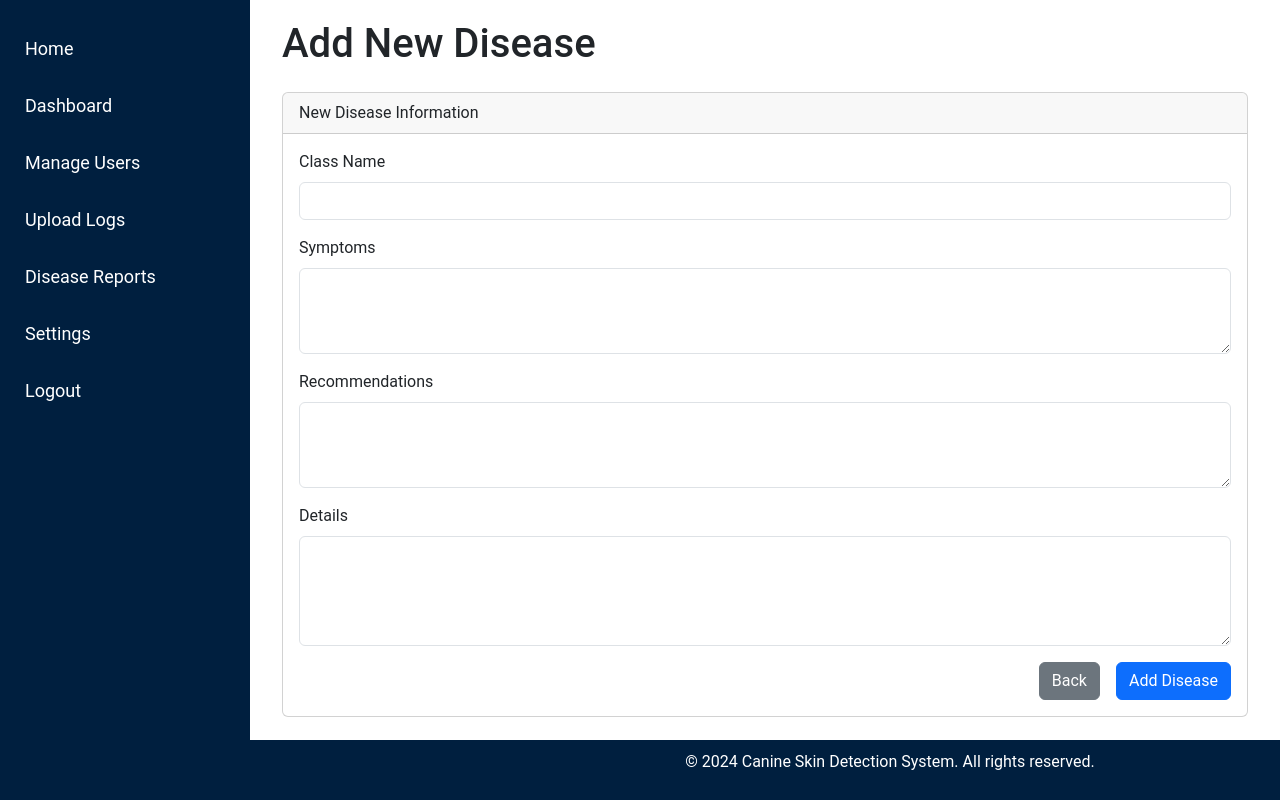
After one commit to SachinthaUmayanga/Canine_Skin_Detection_System_FinalProj, a Flask app: page /admin/add_disease in a window 1280 px wide. The commit adds this page. Run offline with Flask 3, Linux system fonts and the light colour scheme; a user stored in the database is signed in; some libraries are stand-ins or nearby versions.

Commit message:
disease reports

```diff
--- a/admin.py
+++ b/admin.py
@@ -171,3 +171,28 @@ def delete_disease(disease_id):
 
     flash('Disease deleted successfully!', 'success')
     return redirect(url_for('admin.disease_list'))
+
+@admin.route('/add_disease', methods=['GET', 'POST'])
+def add_disease():
+    if 'user' not in session or session.get('role') != 'admin':
+        flash('Access denied! Admins only.', 'danger')
+        return redirect(url_for('index'))
+
+    if request.method == 'POST':
+        # Retrieve form data
+        class_name = request.form['class_name']
+        symptoms = request.form['symptoms']
+        recommendations = request.form['recommendations']
+        details = request.form['details']
+
+        # Insert the new disease into the database
+        conn = get_db_connection()
+        conn.execute('INSERT INTO diseases (class_name, symptoms, recommendations, details) VALUES (?, ?, ?, ?)',
+                     (class_name, symptoms, recommendations, details))
+        conn.commit()
+        conn.close()
+
+        flash('New disease added successfully!', 'success')
+        return redirect(url_for('admin.disease_reports'))
+
+    return render_template('admin/add_disease.html')
--- /dev/null
+++ b/static/js/admin.js
@@ -0,0 +1,4 @@
+var tooltipTriggerList = [].slice.call(document.querySelectorAll('[data-bs-toggle="tooltip"]'))
+        var tooltipList = tooltipTriggerList.map(function (tooltipTriggerEl) {
+            return new bootstrap.Tooltip(tooltipTriggerEl)
+        })
--- /dev/null
+++ b/templates/admin/add_disease.html
@@ -0,0 +1,59 @@
+<!DOCTYPE html>
+<html lang="en">
+<head>
+    <meta charset="UTF-8">
+    <meta name="viewport" content="width=device-width, initial-scale=1.0">
+    <title>Add New Disease</title>
+    <!-- Bootstrap 5.3 CSS -->
+    <link href="https://cdn.jsdelivr.net/npm/bootstrap@5.3.0-alpha1/dist/css/bootstrap.min.css" rel="stylesheet">
+    <link rel="stylesheet" href="{{ url_for('static', filename='css/admin_styles.css') }}">
+</head>
+<body>
+
+    <!-- Include Sidebar -->
+    {% include 'partials/admin_sidebar.html' %}
+
+    <!-- Main Content -->
+    <div class="content">
+        <div class="container-fluid">
+            <h1 class="mb-4">Add New Disease</h1>
+
+            <div class="card">
+                <div class="card-header">
+                    New Disease Information
+                </div>
+                <div class="card-body">
+                    <form action="{{ url_for('admin.add_disease') }}" method="POST">
+                        <div class="mb-3">
+                            <label for="class_name" class="form-label">Class Name</label>
+                            <input type="text" class="form-control" id="class_name" name="class_name" required>
+                        </div>
+                        <div class="mb-3">
+                            <label for="symptoms" class="form-label">Symptoms</label>
+                            <textarea class="form-control" id="symptoms" name="symptoms" rows="3" required></textarea>
+                        </div>
+                        <div class="mb-3">
+                            <label for="recommendations" class="form-label">Recommendations</label>
+                            <textarea class="form-control" id="recommendations" name="recommendations" rows="3" required></textarea>
+                        </div>
+                        <div class="mb-3">
+                            <label for="details" class="form-label">Details</label>
+                            <textarea class="form-control" id="details" name="details" rows="4" required></textarea>
+                        </div>
+                        <div class="d-flex justify-content-end">
+                            <a href="{{ url_for('admin.disease_reports') }}" class="btn btn-secondary me-3">Back</a>
+                            <button type="submit" class="btn btn-primary">Add Disease</button>
+                        </div>
+                    </form>
+                </div>
+            </div>
+        </div>
+    </div>
+
+    <!-- Include Footer -->
+    {% include 'partials/footer_admin.html' %}
+
+    <!-- Bootstrap JS -->
+    <script src="https://cdn.jsdelivr.net/npm/bootstrap@5.3.0-alpha1/dist/js/bootstrap.bundle.min.js"></script>
+</body>
+</html>
```
Also changed, not shown: templates/admin/disease_reports.html (+10 -6 lines), templates/admin/manage_users.html (+3 -6 lines).
